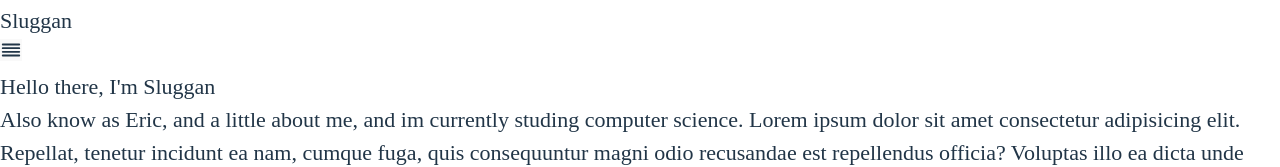
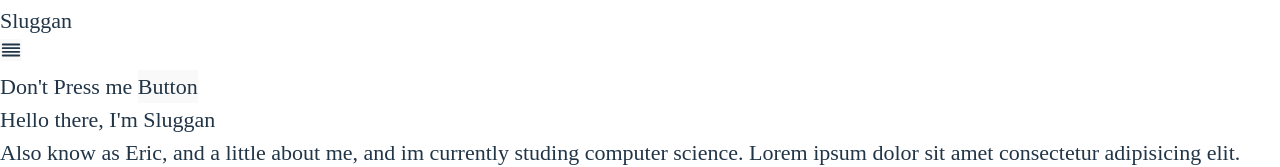
Before and after one commit to Mrsluggan/Mrsluggan, a React (Vite) app: page / in a window 1280 px wide. Shown: the part 428-595 px from the top of the page. Built offline with nearby package versions, Linux system fonts and the light colour scheme; no server answers.

Commit message:
easter egg

```diff
--- a/src/components/Main.jsx
+++ b/src/components/Main.jsx
@@ -1,5 +1,6 @@
 import React from 'react'
 import HomeAnimation from './HomeAnimation'
+import Secret from './Secret'
 export default function Main() {
     let audio = new Audio("/SecretMusic.mp3")
     const start = () => {
@@ -7,6 +8,10 @@ export default function Main() {
     }
     return (
         <>
+            <div class=" flex items-center justify-center">
+                Don't Press me <Secret />
+            </div>
+
             <HomeAnimation
                 starCount={1000}
                 starColor={[255, 255, 255]}
--- /dev/null
+++ b/src/components/Secret.jsx
@@ -0,0 +1,27 @@
+import React, { useState } from 'react';
+
+export default function Secret() {
+    let audio = new Audio("/Shitpost.mp3");
+    const start = () => {
+        audio.play();
+        setIsPlaying(!isPlaying);
+        setTimeout(() => {
+            setIsPlaying(false);
+        }, 14000);
+    };
+    const [isPlaying, setIsPlaying] = useState(false);
+
+    return (
+        <>
+            {isPlaying && (
+                <div className='fixed top-0 left-0 w-screen h-screen flex items-center justify-center z-50'>
+                    <img src='bro.png' className='fade-in' alt='Bild av bro' />
+                </div>
+            )}
+
+            <button onClick={start} className="bg-red-500 hover:bg-red-700 text-white font-bold py-2 px-4 rounded">
+                Button
+            </button>
+        </>
+    );
+}
--- a/src/index.css
+++ b/src/index.css
@@ -12,6 +12,19 @@
   -webkit-font-smoothing: antialiased;
   -moz-osx-font-smoothing: grayscale;
 }
+.fade-in {
+  animation: fadeIn 14s ease-in;
+}
+
+@keyframes fadeIn {
+  from {
+      opacity: 0;
+  }
+  to {
+      opacity: 1;
+  }
+
+}
 
 @media (prefers-color-scheme: light) {
   :root {
--- a/src/pages/Home.jsx
+++ b/src/pages/Home.jsx
@@ -1,7 +1,6 @@
 import React from 'react'
-import HomeAnimation from '../components/HomeAnimation'
 import PortfolioRepos from '../components/PortfolioRepos'
-
+import Secret from '../components/Secret'
 
 export default function Home() {
     const textBoxStyle = "bg-gray-300 h-56"
@@ -14,6 +13,7 @@ export default function Home() {
                         <div className='2xl:w-1/2 xl:w-full'>
                             <h1 className='text-4xl'> Hello there, I'm <span className='text-red-500 text-5xl'>Sluggan</span></h1>
                             <p className='mt-5'>Also know as Eric, and a little about me, and im currently studing computer science. Lorem ipsum dolor sit amet consectetur adipisicing elit. Repellat, tenetur incidunt ea nam, cumque fuga, quis consequuntur magni odio recusandae est repellendus officia? Voluptas illo ea dicta unde aspernatur deserunt?</p>
+
                         </div>
                     </section>
 
```
Also changed, not shown: public/bro.png (added), 1 other file (tests, documents, lock files or other folders).
